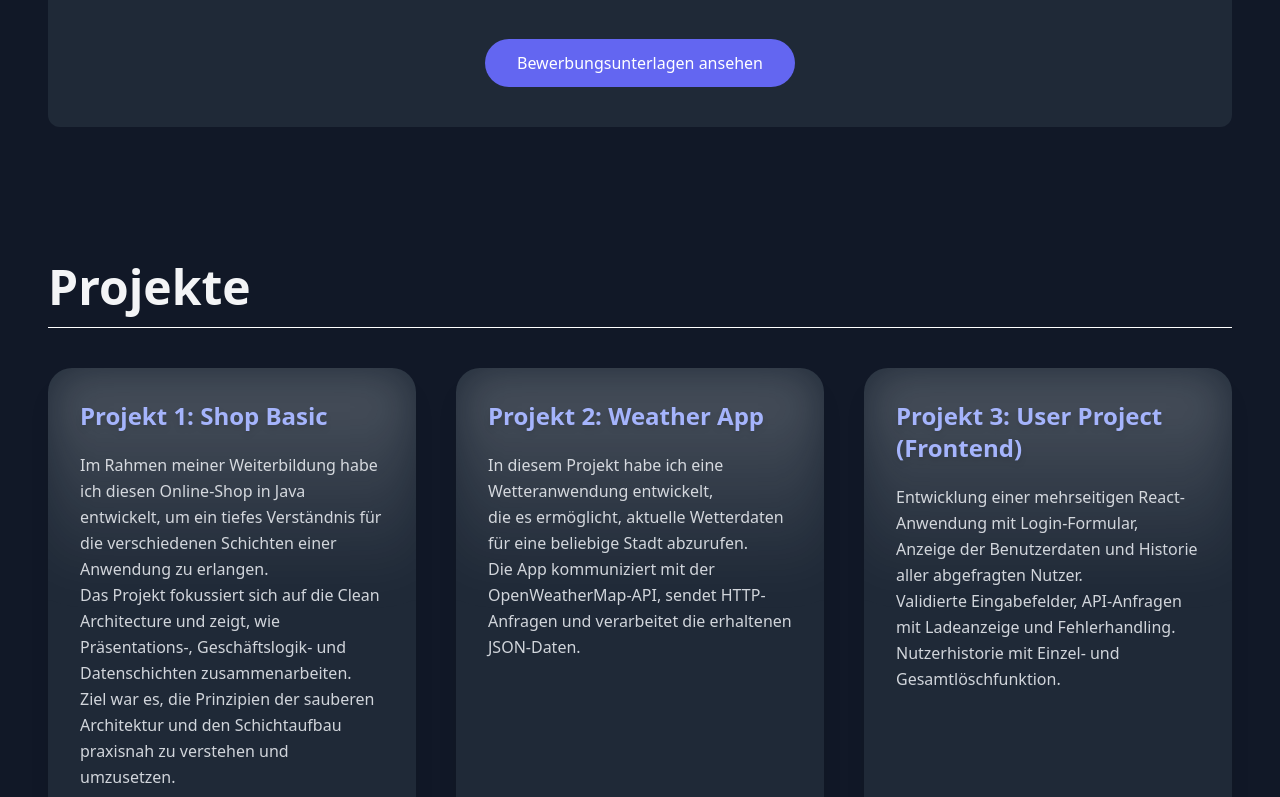
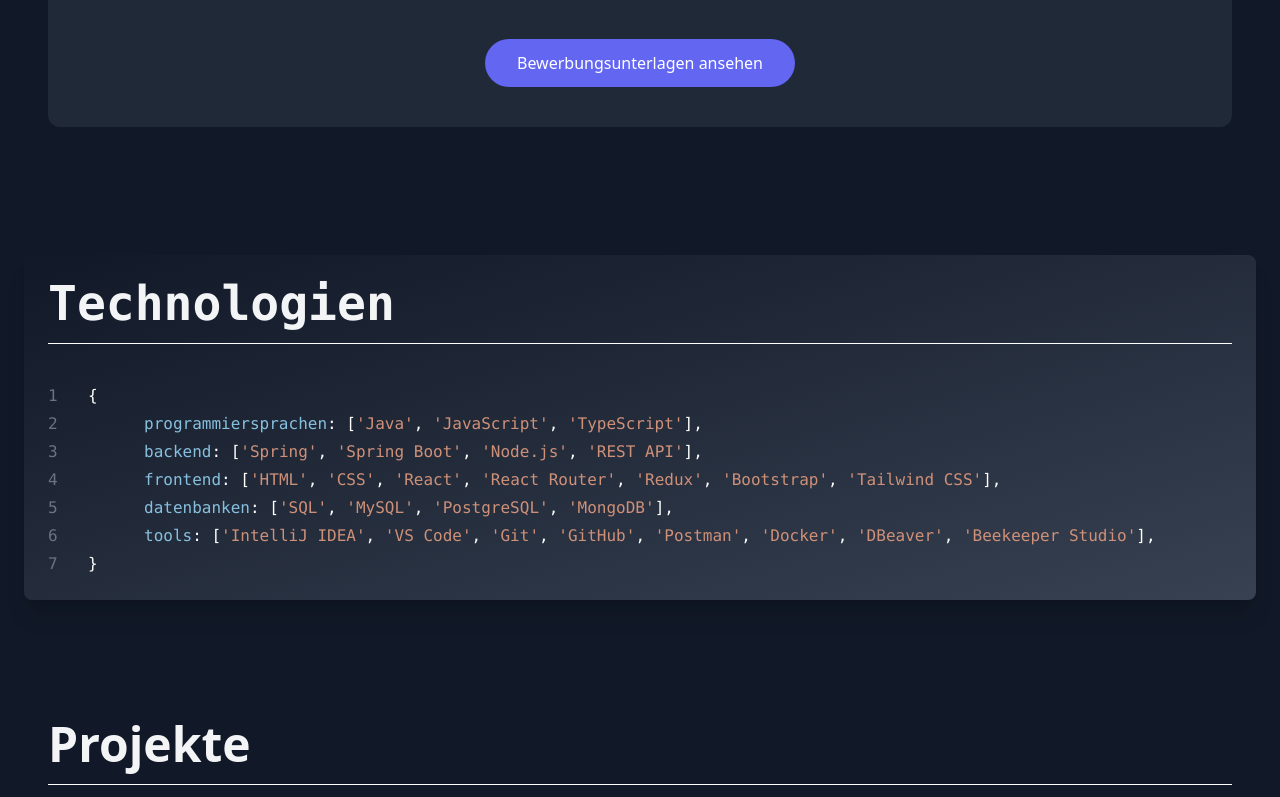
Before and after one commit to StanislavVidulin/my-portfolio-fe, a React (Vite) app: page / in a window 1280 px wide. Shown: the part 1525-2322 px from the top of the page. Built offline with nearby package versions, Linux system fonts and the light colour scheme; the HTML template or start-up script is replaced by a standard one.

Commit message:
add new component Technologies

```diff
--- a/src/App.tsx
+++ b/src/App.tsx
@@ -3,12 +3,14 @@
 import Projects from "./pages/Projects";
 import Contact from "./pages/Contact";
 import Layout from "./layouts/Layout";
+import Technologies from "./pages/Technologies";
 
 export default function App() {
   return (
     <Layout>
       <Hero />
       <About />
+      <Technologies />
       <Projects />
       <Contact />
     </Layout>
--- /dev/null
+++ b/src/components/TechnologiesContent/TechnologiesContent.tsx
@@ -0,0 +1,70 @@
+const technologies = {
+  programmiersprachen: ["Java", "JavaScript", "TypeScript"],
+  backend: ["Spring", "Spring Boot", "Node.js", "REST API"],
+  frontend: [
+    "HTML",
+    "CSS",
+    "React",
+    "React Router",
+    "Redux",
+    "Bootstrap",
+    "Tailwind CSS",
+  ],
+  datenbanken: ["SQL", "MySQL", "PostgreSQL", "MongoDB"],
+  tools: [
+    "IntelliJ IDEA",
+    "VS Code",
+    "Git",
+    "GitHub",
+    "Postman",
+    "Docker",
+    "DBeaver",
+    "Beekeeper Studio",
+  ],
+};
+
+export default function TechnologiesContent() {
+  const codeLines = Object.entries(technologies).map(([key, values]) => {
+    const formattedValues = values.map((value, id) => (
+      <span key={id}>
+        <span className="text-[#cf9078]">'{value}'</span>
+        {id < values.length - 1 && <span className="text-white">, </span>}
+      </span>
+    ));
+    return { key, formattedValues };
+  });
+
+  return (
+    <section className="max-w-7xl mx-auto p-6 rounded-lg text-gray-100 font-mono overflow-x-auto shadow-xl bg-gradient-to-br from-gray-900 to-gray-700">
+      <h2 className="text-5xl font-semibold mb-10 border-b border-white pb-4">
+        Technologien
+      </h2>
+      <div className="flex flex-col gap-1">
+        <div className="flex items-center">
+          <span className="text-gray-500 w-8 select-none">1</span>
+          <span className="ml-2 text-white">{"{"}</span>
+        </div>
+
+        {codeLines.map(({ key, formattedValues }, index) => (
+          <div key={index} className="flex items-center">
+            <span className="text-gray-500 w-8 select-none">{index + 2}</span>
+            <span className="ml-16 whitespace-nowrap">
+              <span className="text-white"> </span>
+              <span className="text-[#87c0de]">{key}</span>
+              <span className="text-white">: [</span>
+              {formattedValues}
+              <span className="text-white">],</span>
+            </span>
+          </div>
+        ))}
+
+        <div className="flex items-center">
+          <span className="text-gray-500 w-8 select-none">
+            {codeLines.length + 2}
+          </span>
+          <span className="ml-2 text-white">{"}"}</span>
+        </div>
+      </div>
+    </section>
+  );
+}
--- /dev/null
+++ b/src/pages/Technologies.tsx
@@ -0,0 +1,5 @@
+import TechnologiesContent from "src/components/TechnologiesContent/TechnologiesContent"
+
+export default function Technologies() {
+  return <TechnologiesContent />
+}
```
